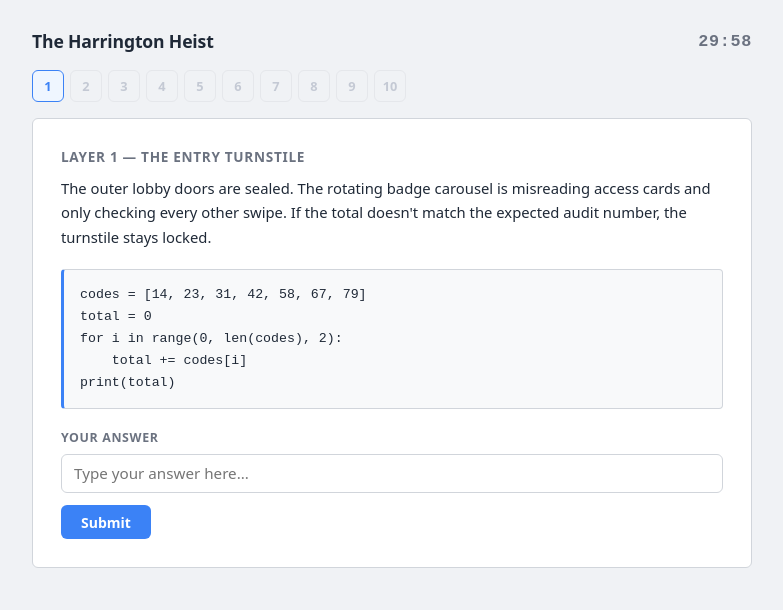
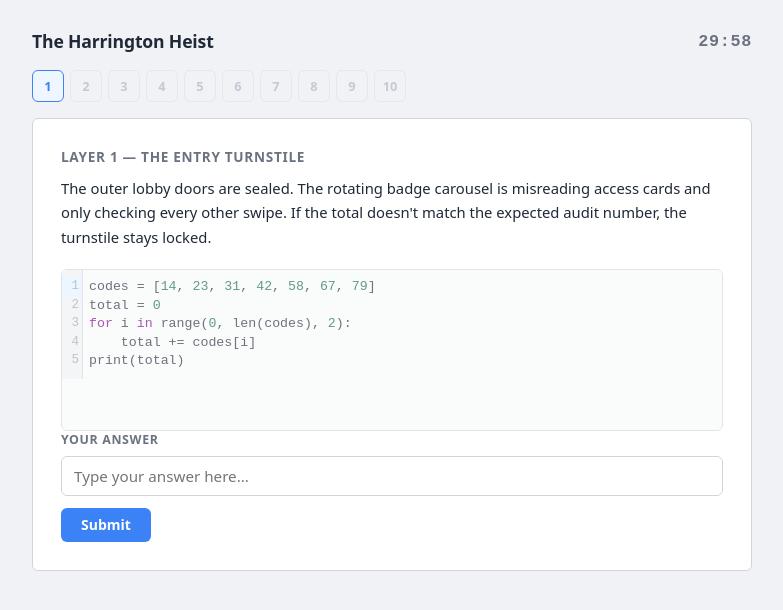
Before and after one commit to JohnBoulanger/coding-escape-room, a React (Vite) app: page / in a window 1280 px wide. Both pictures are taken after a click on the button "Begin". Shown: the top 610 px of the page, without its empty margins (248-1031 px from the left). Built offline with nearby package versions, Linux system fonts and the light colour scheme.

Commit message:
make all questions syntax highlighted

```diff
--- a/src/components/Room.jsx
+++ b/src/components/Room.jsx
@@ -1,3 +1,5 @@
+import CodeMirror from '@uiw/react-codemirror'
+import { python } from '@codemirror/lang-python'
 import TextChallenge from './TextChallenge'
 import PythonChallenge from './PythonChallenge'
 
@@ -34,9 +36,22 @@ export default function Room({ room, roomIndex, onSolved, solvedAnswers, savedAn
       <h2 className="room-card__title">{room.title}</h2>
       <p className="room-card__description">{descriptionText}</p>
 
-      {/* Code snippet — shown for text rooms only (python rooms use the editor) */}
+      {/* Code snippet — shown for text rooms as a read-only editor */}
       {room.type === 'text' && room.challenge !== null && (
-        <pre className="code-block">{room.challenge}</pre>
+        <div className="code-editor-wrap code-editor-wrap--disabled">
+          <CodeMirror
+            value={room.challenge}
+            extensions={[python()]}
+            editable={false}
+            basicSetup={{
+              lineNumbers: true,
+              foldGutter: false,
+              dropCursor: false,
+              allowMultipleSelections: false,
+              highlightActiveLine: false,
+            }}
+          />
+        </div>
       )}
 
       {/* Challenge component */}
```
